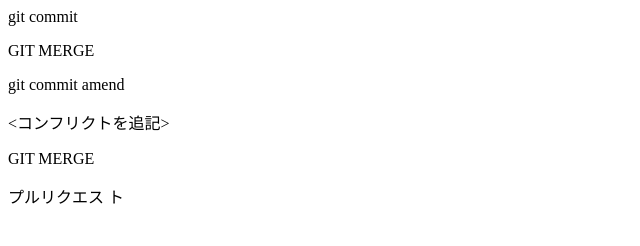
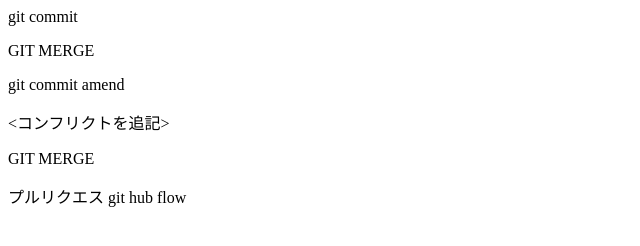
Before and after one commit to norihisayamada/git_tutorial, a plain HTML site: page index.html in a window 1280 px wide. Shown: the full height of the page, 0-640 px from the left. Drawn offline with Linux system fonts and the light colour scheme.

Commit message:
git hubflow add

```diff
--- a/index.html
+++ b/index.html
@@ -12,4 +12,5 @@
 
   <p>GIT MERGE</p>
 プルリクエス
-ト
+
+git hub flow
```
